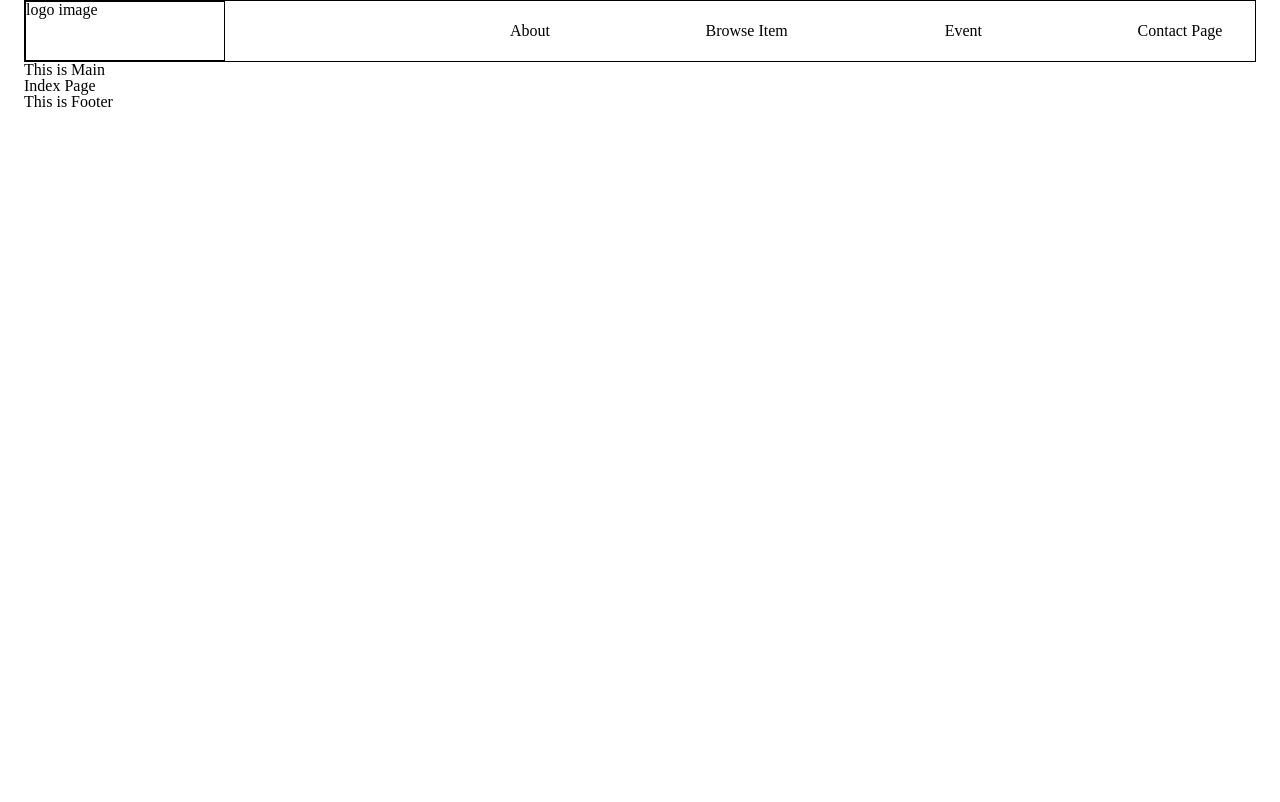
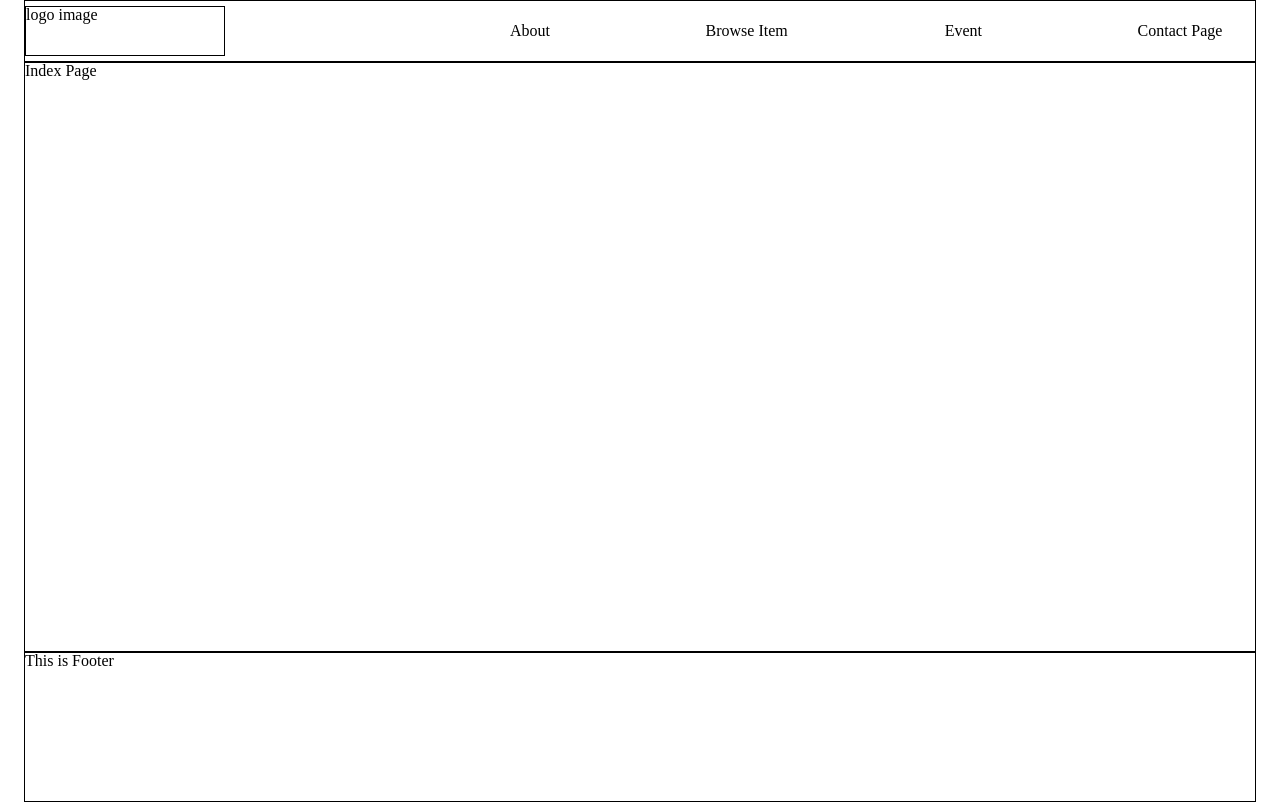
Before and after one commit to hayoung0Lee/gatsby-gomtang, a Gatsby site: page / in a window 1280 px wide. Built offline with nearby package versions, Linux system fonts and the light colour scheme; Gatsby itself is replaced by a stand-in of ours.

Commit message:
Layout Styling: using min-height attribute on main component

```diff
--- a/src/components/footer.tsx
+++ b/src/components/footer.tsx
@@ -1,7 +1,14 @@
 import React, { FC } from "react";
+import styled from "styled-components";
+import { footerHeight } from "../utils/constants";
+
+const FooterStyle = styled.footer`
+  height: ${footerHeight}px;
+  border: 1px solid black;
+`;
 
 const Footer: FC = () => {
-  return <footer>This is Footer</footer>;
+  return <FooterStyle>This is Footer</FooterStyle>;
 };
 
 export default Footer;
--- a/src/components/header/bigger-menu.tsx
+++ b/src/components/header/bigger-menu.tsx
@@ -3,6 +3,7 @@ import React, { FC } from "react";
 import Logo from "./logo";
 import styled from "styled-components";
 import MenuItem from "./menu-item";
+import { headerHeight } from "../../utils/constants";
 
 const MenuWrapper = styled.menu`
   margin: 0;
@@ -10,7 +11,7 @@ const MenuWrapper = styled.menu`
   display: flex;
   justify-content: space-between;
   align-items: center;
-  height: 60px;
+  height: ${headerHeight}px;
 `;
 
 const BiggerMenu: FC = () => {
--- a/src/components/header/logo.tsx
+++ b/src/components/header/logo.tsx
@@ -1,10 +1,11 @@
 import { Link } from "gatsby";
 import React from "react";
 import styled from "styled-components";
+import { logoSize } from "../../utils/constants";
 
 const LogoStyle = styled.div`
-  width: 200px;
-  height: 60px;
+  width: ${logoSize.width}px;
+  height: ${logoSize.height}px;
   border: 1px solid black;
 
   @media screen and (max-width: 1100px) {
@@ -13,6 +14,7 @@ const LogoStyle = styled.div`
     background-color: green;
   }
 `;
+
 const Logo = () => (
   <LogoStyle>
     <Link
--- a/src/components/main.tsx
+++ b/src/components/main.tsx
@@ -1,12 +1,14 @@
 import React, { FC } from "react";
+import styled from "styled-components";
+import { headerHeight, footerHeight } from "../utils/constants";
+
+const MainStyle = styled.main`
+  min-height: calc(100vh - ${headerHeight + footerHeight}px);
+  border: 1px solid black;
+`;
 
 const Main: FC<React.ReactNode> = ({ children }) => {
-  return (
-    <main>
-      This is Main
-      {children}
-    </main>
-  );
+  return <MainStyle>{children}</MainStyle>;
 };
 
 export default Main;
--- /dev/null
+++ b/src/utils/constants.js
@@ -0,0 +1,5 @@
+const headerHeight = 60;
+const footerHeight = 150;
+const logoSize = { width: 200, height: 50 };
+
+export { headerHeight, footerHeight, logoSize };
```
